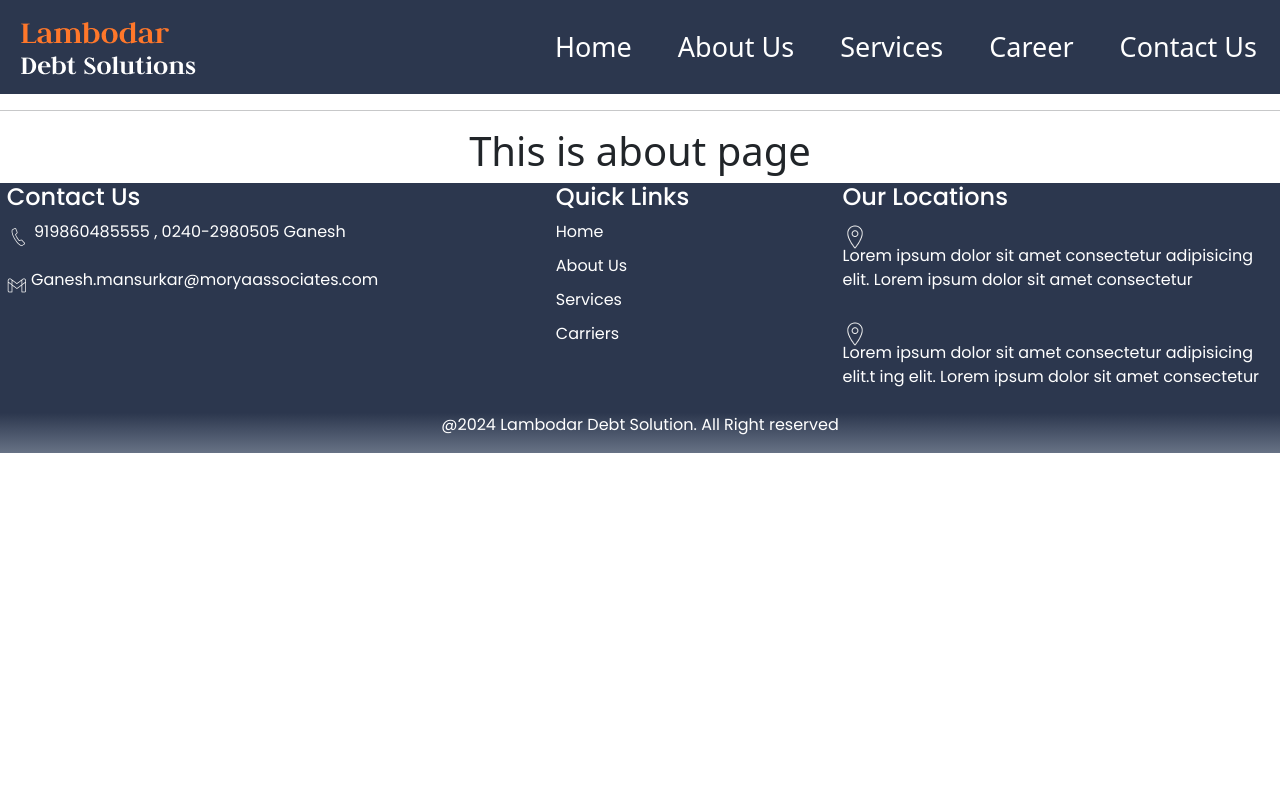
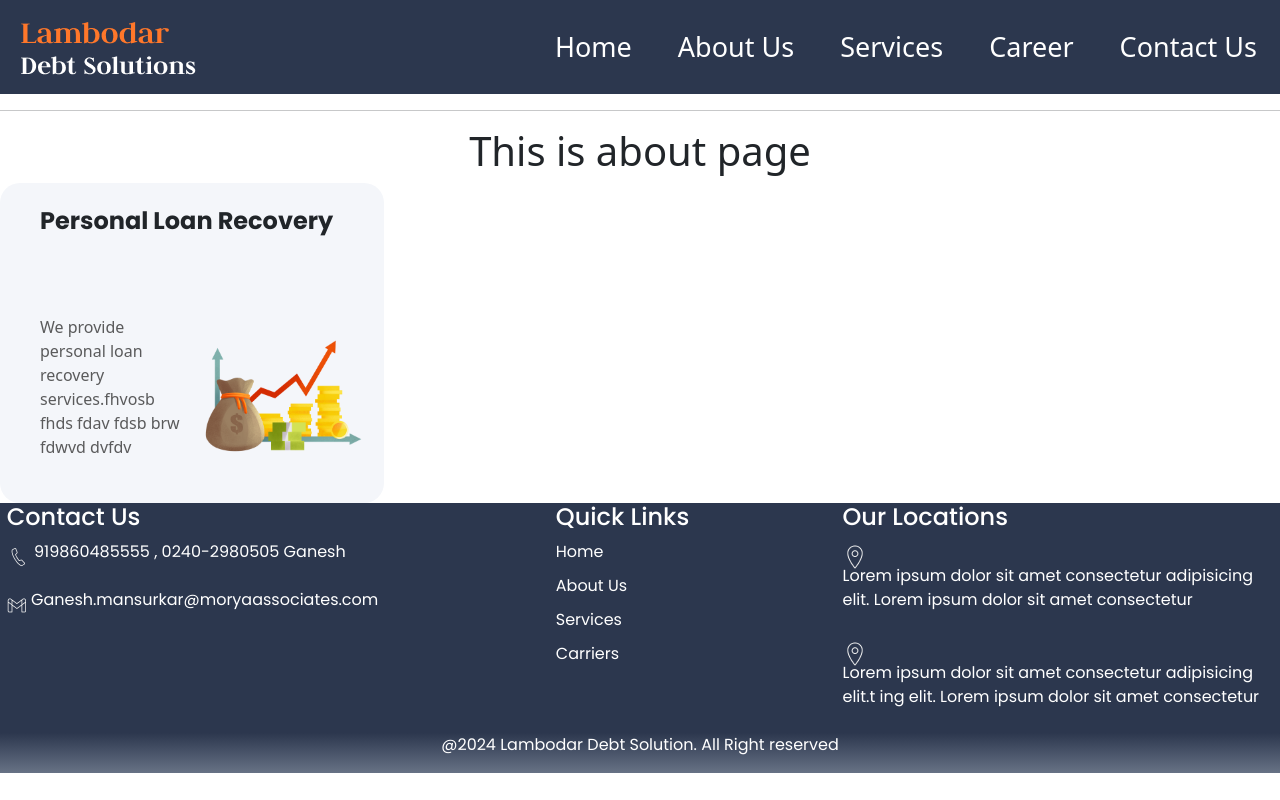
Before and after one commit to void173/lambodardebts, a React (Create React App) app in the folder frontend/webapp/: page /about in a window 1280 px wide. Built offline with nearby package versions, Linux system fonts and the light colour scheme.

Commit message:
created card component and its css file in components folder

```diff
--- /dev/null
+++ b/frontend/webapp/src/components/css/card.css
@@ -0,0 +1,35 @@
+
+@import url('https://fonts.googleapis.com/css2?family=Poppins:ital,wght@0,100;0,200;0,300;0,400;0,500;0,600;0,700;0,800;0,900;1,100;1,200;1,300;1,400;1,500;1,600;1,700;1,800;1,900&display=swap');
+
+.cardbody{
+    width: 30vw;
+    height: 40vh;
+    background-color: #F4F6FA;
+    padding: 10px;
+    border-radius: 20px;
+}
+.cardtitle{
+    font-family:  Poppins, sans-serif;
+    font-weight: bolder;
+    padding: 10px 10px 20px 30px;
+    font-size: 1.5em;
+}
+.cardcontent{
+    display: flex;
+    align-items: center;
+    height: 80%;
+}
+.carddesc{
+    width: 50%;
+    padding: 10px 10px 10px 30px;
+    align-content: center;
+    color:  hsla(0, 0%, 20%, 0.8);
+    font-size: 16px;
+    line-height: 24px;
+}
+.cardimg{
+    width: 50%;
+}
+.cardimg img{
+    width: 100%;
+}
--- /dev/null
+++ b/frontend/webapp/src/components/js/card.js
@@ -0,0 +1,16 @@
+import '../css/card.css';
+function Card(props) {
+    return(
+        <div className="cardbody">
+            <div className="cardtitle"> <p>{props.title}</p></div>
+            <div className="cardcontent">
+                <div className="carddesc"><p>{props.desc}</p></div>
+                <div className="cardimg">
+                    <img src={props.img} alt="card-image"></img>
+                </div>
+            </div>
+        </div>
+    );
+}
+
+export default Card;
--- a/frontend/webapp/src/pages/js/About.js
+++ b/frontend/webapp/src/pages/js/About.js
@@ -1,5 +1,6 @@
 import React from 'react'
-
+import Card from '../../components/js/card';
+import img from "../../assets/img1.png";
 const abstyle = {
     textAlign:'center'
 };
@@ -7,6 +8,7 @@ export default function About() {
   return (
     <>
     <h1 style={abstyle}>This is about page</h1>
+    <Card title="Personal Loan Recovery" img={img} desc="We provide personal loan recovery services.fhvosb fhds fdav fdsb brw fdwvd dvfdv"/>
     </>
   )
 }
```
Also changed, not shown: frontend/webapp/src/assets/img1.png (added).
